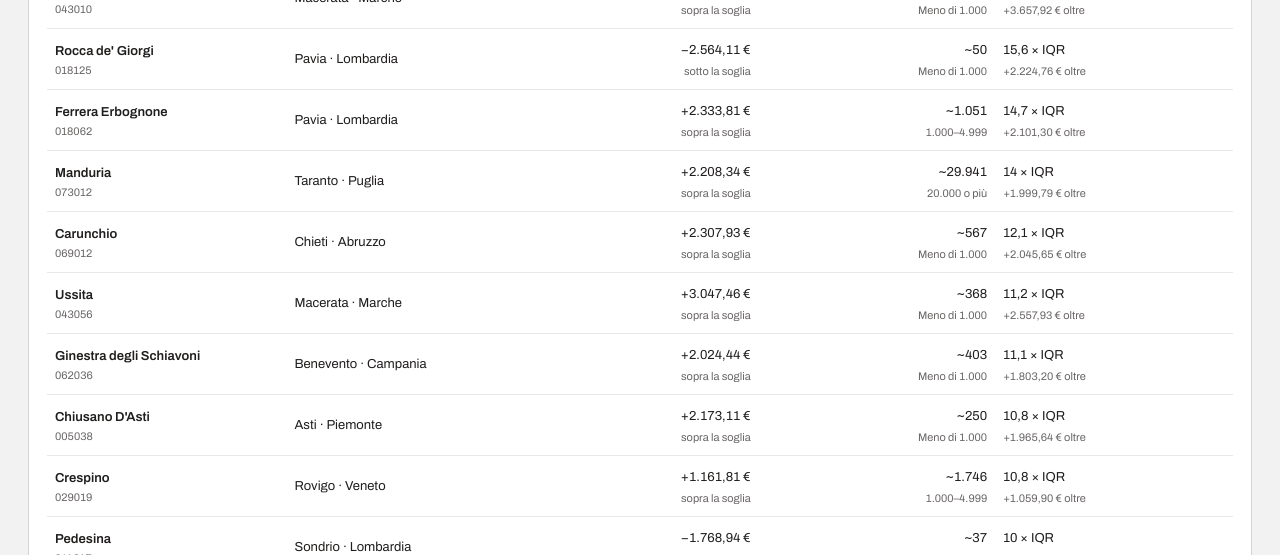
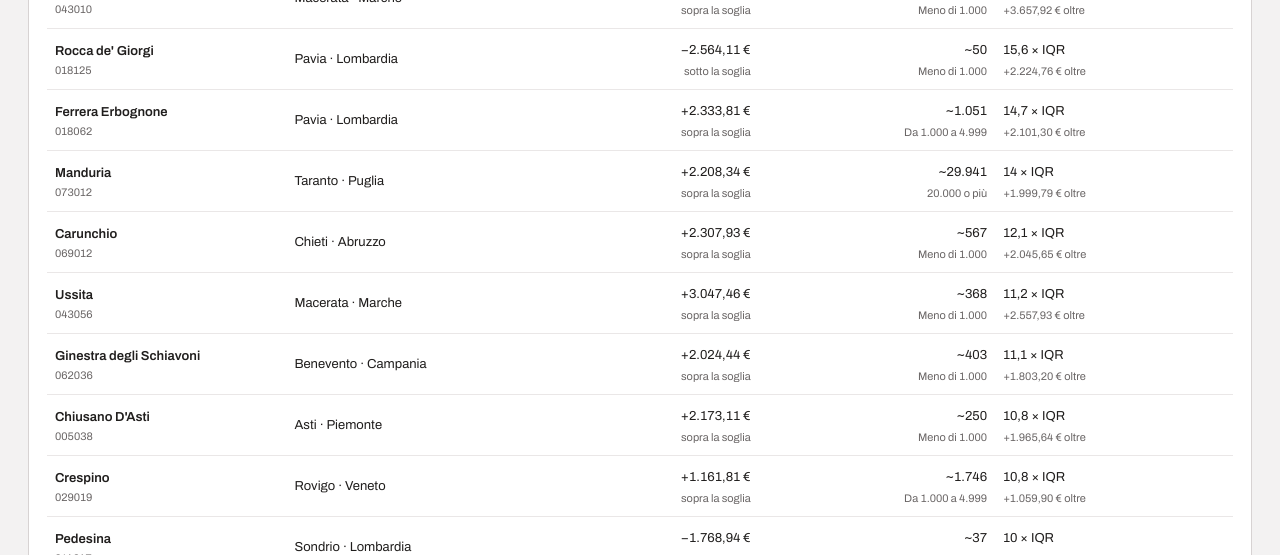
Before and after one commit to Elgabor/DoveVannoINostriSoldi, a Next.js app: page /controlli in a window 1280 px wide. Shown: the part 1300-1855 px from the top of the page. Built offline with nearby package versions, Linux system fonts and the light colour scheme.

Commit message:
fix: polish municipal screening labels

```diff
--- a/src/app/controlli/page.tsx
+++ b/src/app/controlli/page.tsx
@@ -50,8 +50,8 @@ const scenarioComponentNumber = new Intl.NumberFormat("it-IT", {
 const OUTLIER_TABLE_SIZE = 15;
 const populationBandLabels = {
   "meno-di-1.000": "Meno di 1.000",
-  "1.000-4.999": "1.000–4.999",
-  "5.000-19.999": "5.000–19.999",
+  "1.000-4.999": "Da 1.000 a 4.999",
+  "5.000-19.999": "Da 5.000 a 19.999",
   "20.000-o-piu": "20.000 o più",
   "non-disponibile": "Non disponibile",
 } as const;
```
